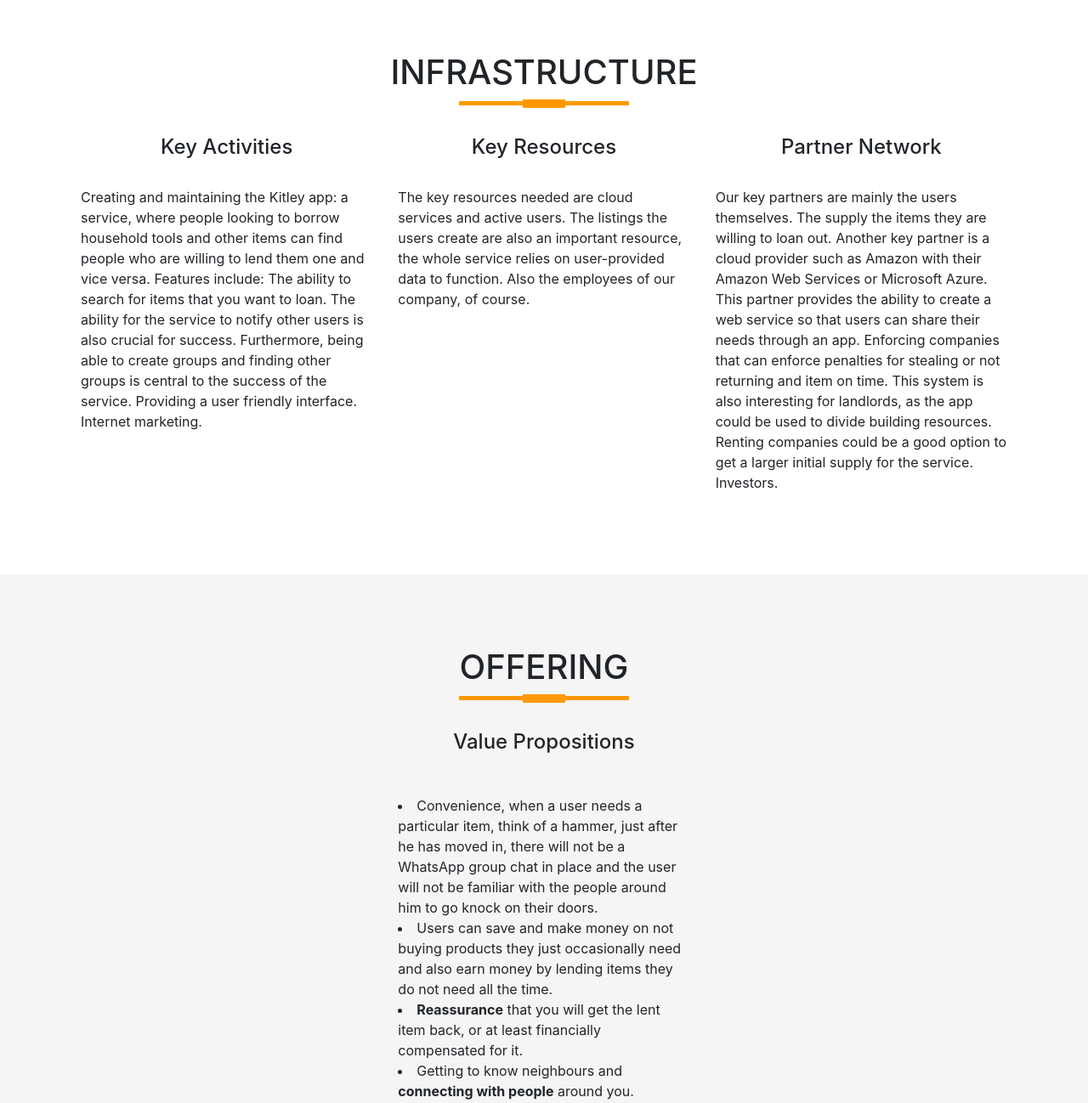
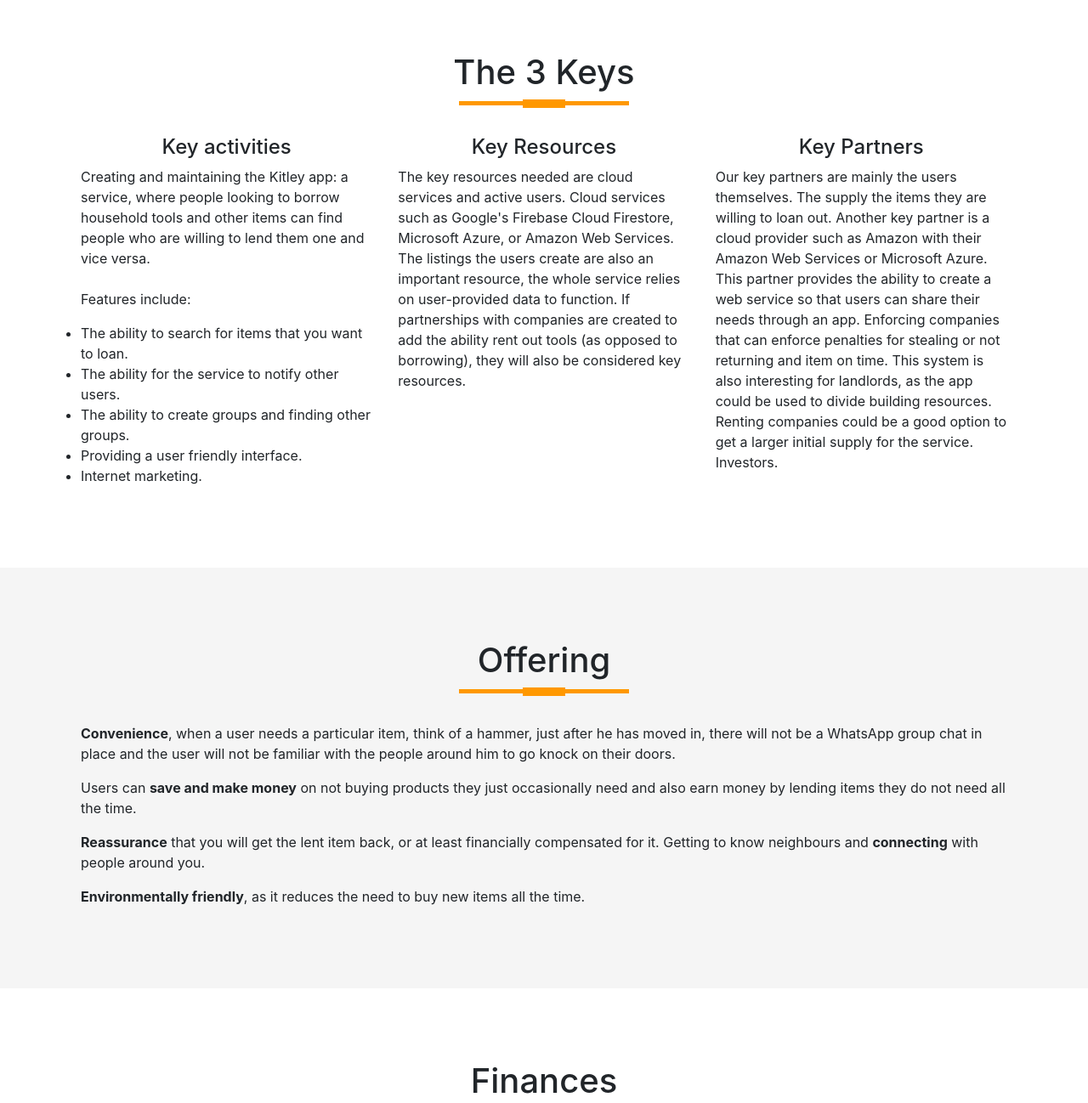
Before and after one commit to Sowdiyeah/kitley_web, a Jekyll site: the page built from business.html, in a window 1280 px wide and 1400 px high, scrolled down 272 px, cut to the strip 102-1400 px from the top of the window. Shown: the whole strip at 85% size. Built offline with Jekyll 4.4.1, drawn with Linux system fonts in a browser that asks for light colours; some of the changed text lies outside the part shown.

Commit message:
Reorganise business page

```diff
--- a/business.html
+++ b/business.html
@@ -5,7 +5,7 @@ layout: default
     <div class="container">
         <div class="row">
             <div class="col-md-6">
-                <p class="banner-title">BUSINESS MODEL CANVAS</p>
+                <p class="banner-title">Business Model Canvas</p>
             </div>
             <div class="col-md-6 text-center"> <img class="banner-img" src="img/business/money_man.png"> </div>
         </div>
@@ -13,94 +13,84 @@ layout: default
 </section>
 
 <section class="features">
-    <div class="container text-center">
-        <h1 class="title">INFRASTRUCTURE</h1>
+    <div class="container">
+        <h1 class="title text-center">The 3 Keys</h1>
     </div>
     <div class="container">
-        <div class="row ">
+        <div class="row">
             <div class="col-md-4">
-                <center>
-                    <h4>Key Activities</h4>
-                </center><br>
-                <p> Creating and maintaining the Kitley app: a service, where people looking to borrow household tools
-                    and other items can find people who are willing to lend them one and vice versa. Features include:
-                    The ability to search for items that you want to loan. The ability for the service to notify other
-                    users is also crucial for success. Furthermore, being able to create groups and finding other groups
-                    is central to the success of the service. Providing a user friendly interface. Internet marketing.
+                <h4 class="text-center">Key activities</h4>
+                <p>Creating and maintaining the Kitley app: a service, where people looking to borrow household tools
+                    and other items can find people who are willing to lend them one and vice versa.<br><br>
+                    Features include:
+                <ul>
+                    <li>The ability to search for items that you want to loan. </li>
+                    <li>The ability for the service to notify other
+                        users.</li>
+                    <li>The ability to create groups and finding other groups.</li>
+                    <li>Providing a user friendly interface.</li>
+                    <li>Internet marketing.</li>
+                </ul>
                 </p>
             </div>
             <div class="col-md-4">
-                <center>
-                    <h4>Key Resources</h4>
-                </center><br>
-                <p> The key resources needed are cloud services and active users. The listings the users create are also
-                    an important resource, the whole service relies on user-provided data to function. Also the
-                    employees of our company, of course. </p>
+                <h4 class="text-center">Key Resources</h4>
+                <p>The key resources needed are cloud services and active users. Cloud services such as Google's
+                    Firebase Cloud Firestore, Microsoft Azure, or Amazon Web Services. The listings the users create are
+                    also an important
+                    resource, the whole service relies on user-provided data to function. If partnerships with companies
+                    are created to add the ability rent out tools (as opposed to borrowing), they will also be
+                    considered key resources.</p>
             </div>
             <div class="col-md-4">
-                <center>
-                    <h4>Partner Network</h4>
-                </center><br>
-                <p> Our key partners are mainly the users themselves. The supply the items they are willing to loan out.
+                <h4 class="text-center">Key Partners</h4>
+                <p>Our key partners are mainly the users themselves. The supply the items they are willing to loan out.
                     Another key partner is a cloud provider such as Amazon with their Amazon Web Services or Microsoft
                     Azure. This partner provides the ability to create a web service so that users can share their needs
                     through an app. Enforcing companies that can enforce penalties for stealing or not returning and
                     item on time. This system is also interesting for landlords, as the app could be used to divide
                     building resources. Renting companies could be a good option to get a larger initial supply for the
-                    service. Investors. </p>
+                    service. Investors.</p>
             </div>
         </div>
     </div>
 </section>
 
 <section class="features-alt">
-    <div class="container text-center">
-        <h1 class="title">OFFERING</h1>
+    <div class="container">
+        <h1 class="title text-center">Offering</h1>
     </div>
     <div class="container">
         <div class="row">
-            <div class="col-md-4"></div>
-            <div class="col-md-4">
-                <center>
-                    <h4>Value Propositions</h4>
-                </center><br>
-                <p>
-                    <ui>
-                        <li> Convenience, when a user needs a particular item, think of a hammer, just after he has
-                            moved in, there will not be a WhatsApp group chat in place and the user will not be familiar
-                            with the people around him to go knock on their doors.</li>
-                        <li>Users can save and make money on not buying products they just occasionally need and also
-                            earn money by lending items they do not need all the time. </li>
-                        <li><b>Reassurance</b> that you will get the lent item back, or at least financially compensated
-                            for it.</li>
-                        <li>Getting to know neighbours and <b>connecting with people</b> around you. </li>
-                        <li><b>Environmentally friendly</b>, as it reduces the need to buy new items all the time.</li>
-                    </ui>
-                </p>
+            <div class="col-md-12">
+                <p><b>Convenience</b>, when a user needs a particular item, think of a hammer, just after he has moved
+                    in, there will not be a WhatsApp group chat in place and the user will not be familiar with the
+                    people around him to go knock on their doors.</p>
+                <p>Users can <b>save and make money</b> on not buying products they just occasionally need and also earn
+                    money by lending items they do not need all the time.</p>
+                <p><b>Reassurance</b> that you will get the lent item back, or at least financially compensated for it.
+                    Getting to know neighbours and <b>connecting</b> with people around you.</p>
+                <p><b>Environmentally friendly</b>, as it reduces the need to buy new items all the time.</p>
             </div>
         </div>
+    </div>
 </section>
 
 <section class="features">
     <div class="container text-center">
-        <h1 class="title">FINANCES</h1>
+        <h1 class="title">Finances</h1>
     </div>
     <div class="container">
         <div class="row">
-            <div class="col-md-4">
-                <center>
-                    <h4>Cost Structure</h4>
-                </center><br>
+            <div class="col-md-6">
+                <h4 class="text-center">Cost Structure</h4>
                 <p> The business structure class is value-driven, as the business model focuses on creating value for a
                     service. The fixed costs will be the salary of the employees. The variable costs would be the cost
                     of renting the servers as that would scale with the number of users and the money that is invested
                     as advertisement. </p>
             </div>
-            <div class="col-md-4"> </div>
-            <div class="col-md-4">
-                <center>
-                    <h4>Revenue Streams</h4>
-                </center><br>
+            <div class="col-md-6">
+                <h4 class="text-center">Revenue Streams</h4>
                 <p> Possible revenue streams are: Penalties for delayed returns. Take a cut from renting expensive
                     items, e.g. laptops. Advertising items or services to lend, for example putting listings at the top
                     of the nearby offers list. Pinging system. When you need an item (quickly), you can ping people in
@@ -115,33 +105,28 @@ layout: default
 
 <section class="features-alt">
     <div class="container text-center">
-        <h1 class="title">CUSTOMERS</h1>
+        <h1 class="title">Customers</h1>
     </div>
     <div class="container">
         <div class="row">
             <div class="col-md-4">
-                <center>
-                    <h4>Customer Rekationships</h4>
-                </center><br>
+                <h4 class="text-center">Customer Relationships</h4>
                 <p> Acquiring customers: Invite system. Word of mouth, online marketing. Grow customer base: Referral
                     system, ability to share listings outside the app. Increase revenue customers: Ping system, paying
                     for the ability to inform others around you of your needs. Communicating with the customers: using a
                     chatbot where possible, otherwise customer service via chat. </p>
             </div>
             <div class="col-md-4">
-                <center>
-                    <h4>Channels</h4>
-                </center><br>
+                <h4 class="text-center">Channels</h4>
                 <p> The main channel will be the smartphone app and could be expanded later with a web-based interface.
-                </p>
+                    New device that are becoming more popular in recent times such as smartwatches are also considered
+                    as potentional candidates.</p>
             </div>
             <div class="col-md-4">
-                <center>
-                    <h4>Customer Segments</h4>
-                </center><br>
+                <h4 class="text-center">Customer Segments</h4>
                 <p> Mass Market: People living in more or less densely populated areas, preferably just after they moved
                     in. To get the app launched, it is smart for the service to focus on people living in highly dense
-                    areas, preferably students and young adults. </p>
+                    areas, preferably students and young adults.</p>
             </div>
         </div>
     </div>
--- a/index.html
+++ b/index.html
@@ -20,7 +20,7 @@ layout: default
 
 <!---------video----->
 <section class="features">
-    <h1 class="title text-center">COMMERCIAL</h1>
+    <h1 class="title text-center">Commercial</h1>
     <center>
         <video width="1280" height="720" poster="video/poster.png" controls>
             <source src="video/commercial.mp4" type="video/mp4">
@@ -31,7 +31,7 @@ layout: default
 <!---features ---->
 <section class="features-alt">
     <div class="container">
-        <h1 class="title text-center">KEY FEATURES</h1>
+        <h1 class="title text-center">Key Features</h1>
         <div class="row text-center">
             <div class="col-md-4"> <img class="contents-img" src="img/index/tools.png">
                 <h4>List items</h4>
```
